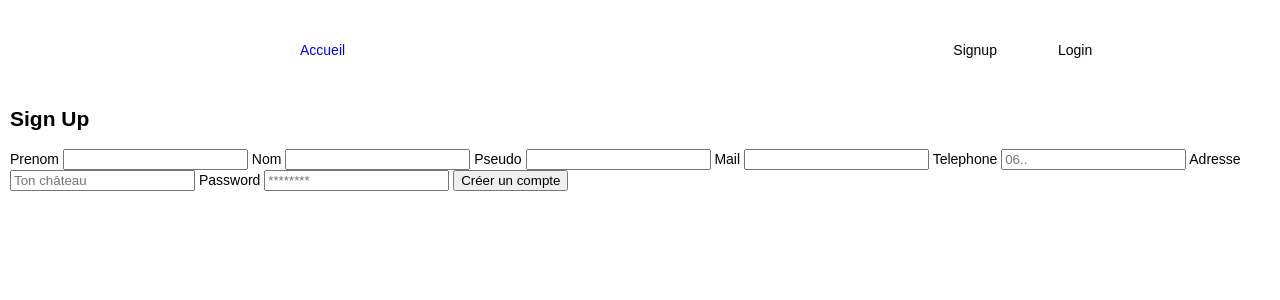
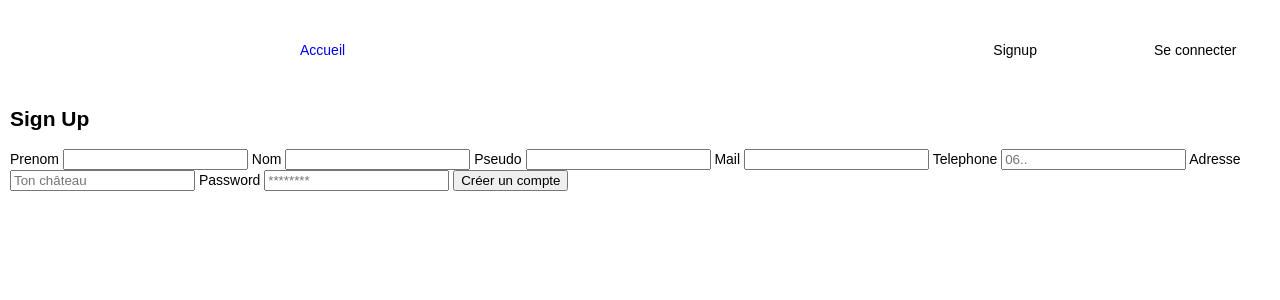
Before and after one commit to MikoMagritto/labequille, a Node server app: page /signup in a window 1280 px wide. Shown: the top 300 px of the page. Run offline with Node 20, Linux system fonts and the light colour scheme; some libraries are stand-ins or nearby versions.

Commit message:
css suite

```diff
--- a/public/stylesheets/style.css
+++ b/public/stylesheets/style.css
@@ -17,6 +17,7 @@ a:link {
   text-decoration: none;
 }
 
+
 .navbarUl {
   display: flex;
   list-style-type: none;
@@ -30,7 +31,6 @@ a:link {
 }
 
 #to-left {
-  display: flex;
   text-align: center;
   margin-right: 70vh;
   width: 100px;
@@ -53,10 +53,18 @@ text-align: center;
 }
 
 #to-right a {
-width: 10vh;
+width: 20vh;
 color: black;
 list-style-type: none;
 padding: 10px;
+}
+
+#to-right form{
+  display: flex;
+align-items: center;
+}
 
 
+.button{
+  background-color: yellow;
 }
--- a/views/layout.hbs
+++ b/views/layout.hbs
@@ -20,14 +20,14 @@
       <li id="to-right">
         {{#if user}}
         <form id="logout-form" action="/logout" method="POST">
-          <button>Logout</button>
+          <button>Se déconnecter</button>
         </form>
 
-        <a href="/bike/create">Create a bike </a>
-        <a href="/profil">My account</a>
+        <a href="/bike/create">Ajouter un vélo </a>
+        <a href="/profil">Mon compte</a>
         {{else}}
         <a href="/signup">Signup</a>
-        <a href="/login">Login</a>
+        <a href="/login">Se connecter</a>
         {{/if}}
       </li>
     </ul>
```
